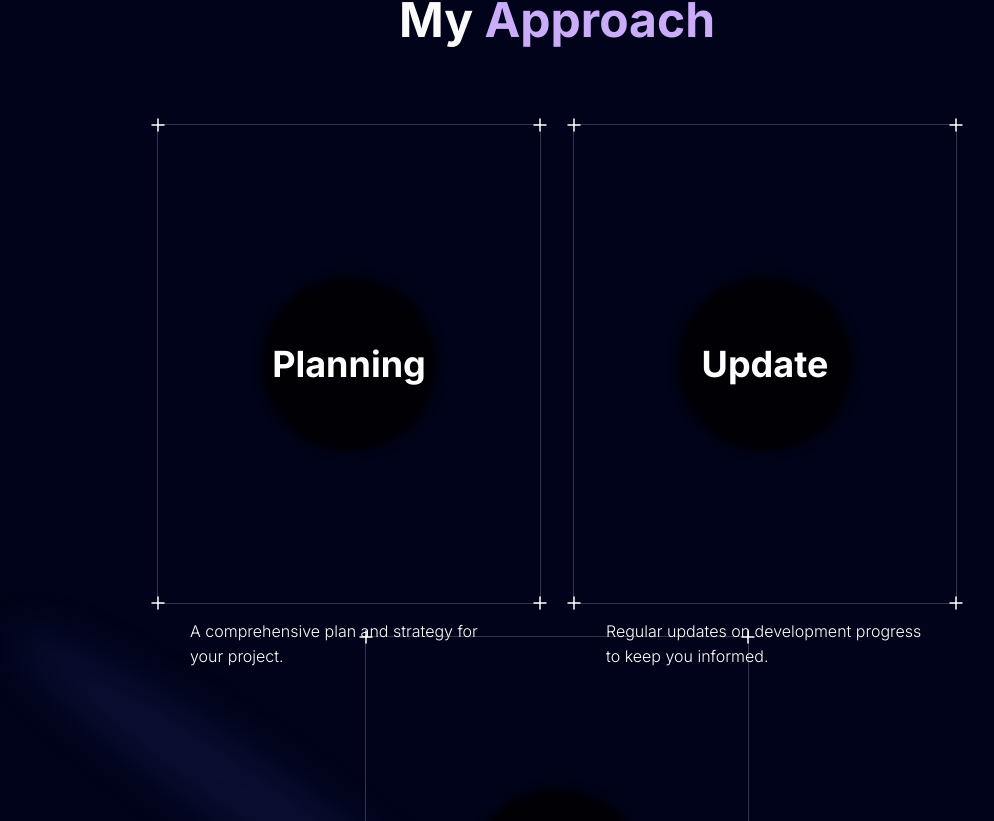
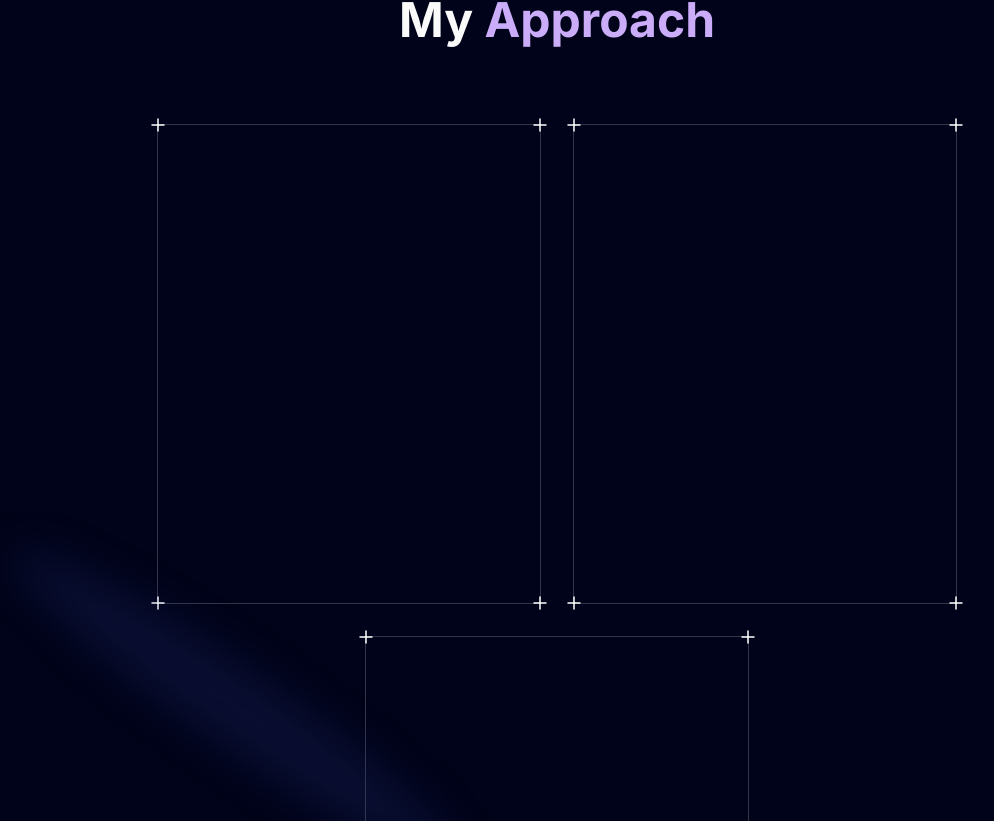
Before and after one commit to Miten15/portfolio, a Next.js app: page / in a window 1280 px wide. Shown: the part 6379-7200 px from the top of the page, without its empty margins (83-1077 px from the left). Built offline with nearby package versions, Linux system fonts and the light colour scheme.

Commit message:
before something breaks part 2

```diff
--- a/components/Approach.tsx
+++ b/components/Approach.tsx
@@ -22,7 +22,7 @@ export function Approach() {
   ];
 
   return (
-    <div className="flex flex-wrap justify-center mb-20" id="approach">
+    <div className="flex flex-wrap justify-center" id="approach">
       <div className="py-20 w-full text-center">
         <h1 className="heading">
           My <span className="text-purple">Approach</span>
@@ -38,11 +38,7 @@ export function Approach() {
           <Icon className="absolute h-6 w-6 -top-3 -right-3 dark:text-white text-black" />
           <Icon className="absolute h-6 w-6 -bottom-3 -right-3 dark:text-white text-black" />
 
-          <EvervaultCard text={card.title} />
-
-          <h2 className="card-description dark:text-white text-black mt-4 text-sm font-light">
-            {card.des}
-          </h2>
+          <EvervaultCard text={card.title} description={card.des} />
         </div>
       ))}
     </div>
--- a/components/ui/evervault-card.tsx
+++ b/components/ui/evervault-card.tsx
@@ -1,19 +1,27 @@
 "use client";
-import { useMotionValue } from "framer-motion";
+import {
+  useMotionValue,
+  motion,
+  useAnimation,
+  useMotionTemplate,
+} from "framer-motion";
 import React, { useState, useEffect } from "react";
-import { useMotionTemplate, motion } from "framer-motion";
 import { cn } from "@/utils/cn";
 
 export const EvervaultCard = ({
   text,
+  description,
   className,
 }: {
   text?: string;
+  description?: string;
   className?: string;
 }) => {
   let mouseX = useMotionValue(0);
   let mouseY = useMotionValue(0);
-
+  const controls = useAnimation();
+  const [hovered, setHovered] = useState(false);
+  const [showContent, setShowContent] = useState(false);
   const [randomString, setRandomString] = useState("");
 
   useEffect(() => {
@@ -25,9 +33,20 @@ export const EvervaultCard = ({
     let { left, top } = currentTarget.getBoundingClientRect();
     mouseX.set(clientX - left);
     mouseY.set(clientY - top);
+  }
 
-    const str = generateRandomString(1500);
-    setRandomString(str);
+  function handleMouseEnter() {
+    setHovered(true);
+    controls.start({ opacity: 1 });
+    setTimeout(() => {
+      setShowContent(true);
+    }, 700); // Show content after 0.7 sec
+  }
+
+  function handleMouseLeave() {
+    setHovered(false);
+    setShowContent(false);
+    controls.start({ opacity: 0 });
   }
 
   return (
@@ -36,41 +55,55 @@ export const EvervaultCard = ({
         "p-0.5  bg-transparent aspect-square  flex items-center justify-center w-full h-full relative",
         className
       )}
+      onMouseEnter={handleMouseEnter}
+      onMouseLeave={handleMouseLeave}
+      onMouseMove={onMouseMove}
     >
-      <div
-        onMouseMove={onMouseMove}
-        className="group/card rounded-3xl w-full relative overflow-hidden bg-transparent flex items-center justify-center h-full"
-      >
+      <div className="group/card rounded-3xl w-full relative overflow-hidden bg-transparent flex items-center justify-center h-full">
         <CardPattern
           mouseX={mouseX}
           mouseY={mouseY}
           randomString={randomString}
+          controls={controls}
         />
-        <div className="relative z-10 flex items-center justify-center">
-          <div className="relative h-44 w-44  rounded-full flex items-center justify-center text-white font-bold text-4xl">
-            <div className="absolute w-full h-full bg-white/[0.8] dark:bg-black/[0.8] blur-sm rounded-full" />
-            <span className="dark:text-white text-black z-20">{text}</span>
-          </div>
-        </div>
+        {showContent && (
+          <motion.div
+            initial={{ opacity: 0, y: 20 }}
+            animate={{ opacity: 1, y: 0 }}
+            transition={{ duration: 0.5 }}
+            className="relative z-10 flex flex-col items-center justify-center text-center"
+          >
+            <div className="relative h-44 w-44 rounded-full flex items-center justify-center text-white font-bold text-4xl">
+              <div className="absolute w-full h-full bg-transparent blur-sm rounded-full" />
+              <span className="dark:text-white text-black z-20">{text}</span>
+            </div>
+            <p className="dark:text-white text-black z-20 mt-4 text-sm">
+              {description}
+            </p>
+          </motion.div>
+        )}
       </div>
     </div>
   );
 };
 
-export function CardPattern({ mouseX, mouseY, randomString }: any) {
+export function CardPattern({ mouseX, mouseY, randomString, controls }: any) {
   let maskImage = useMotionTemplate`radial-gradient(250px at ${mouseX}px ${mouseY}px, white, transparent)`;
   let style = { maskImage, WebkitMaskImage: maskImage };
 
   return (
     <div className="pointer-events-none">
-      <div className="absolute inset-0 rounded-2xl  [mask-image:linear-gradient(white,transparent)] group-hover/card:opacity-50"></div>
+      <div className="absolute inset-0 rounded-2xl [mask-image:linear-gradient(white,transparent)] group-hover/card:opacity-50"></div>
       <motion.div
-        className="absolute inset-0 rounded-2xl bg-gradient-to-r from-green-500 to-blue-700 opacity-0  group-hover/card:opacity-100 backdrop-blur-xl transition duration-500"
+        className="absolute inset-0 rounded-2xl bg-gradient-to-r from-purple to-blue-700 opacity-0 group-hover/card:opacity-100 backdrop-blur-xl transition duration-500"
         style={style}
       />
       <motion.div
-        className="absolute inset-0 rounded-2xl opacity-0 mix-blend-overlay  group-hover/card:opacity-100"
+        className="absolute inset-0 rounded-2xl opacity-0 mix-blend-overlay group-hover/card:opacity-100"
         style={style}
+        animate={controls}
+        initial={{ opacity: 0 }}
+        transition={{ duration: 2 }}
       >
         <p className="absolute inset-x-0 text-xs h-full break-words whitespace-pre-wrap text-white font-mono font-bold transition duration-500">
           {randomString}
```
